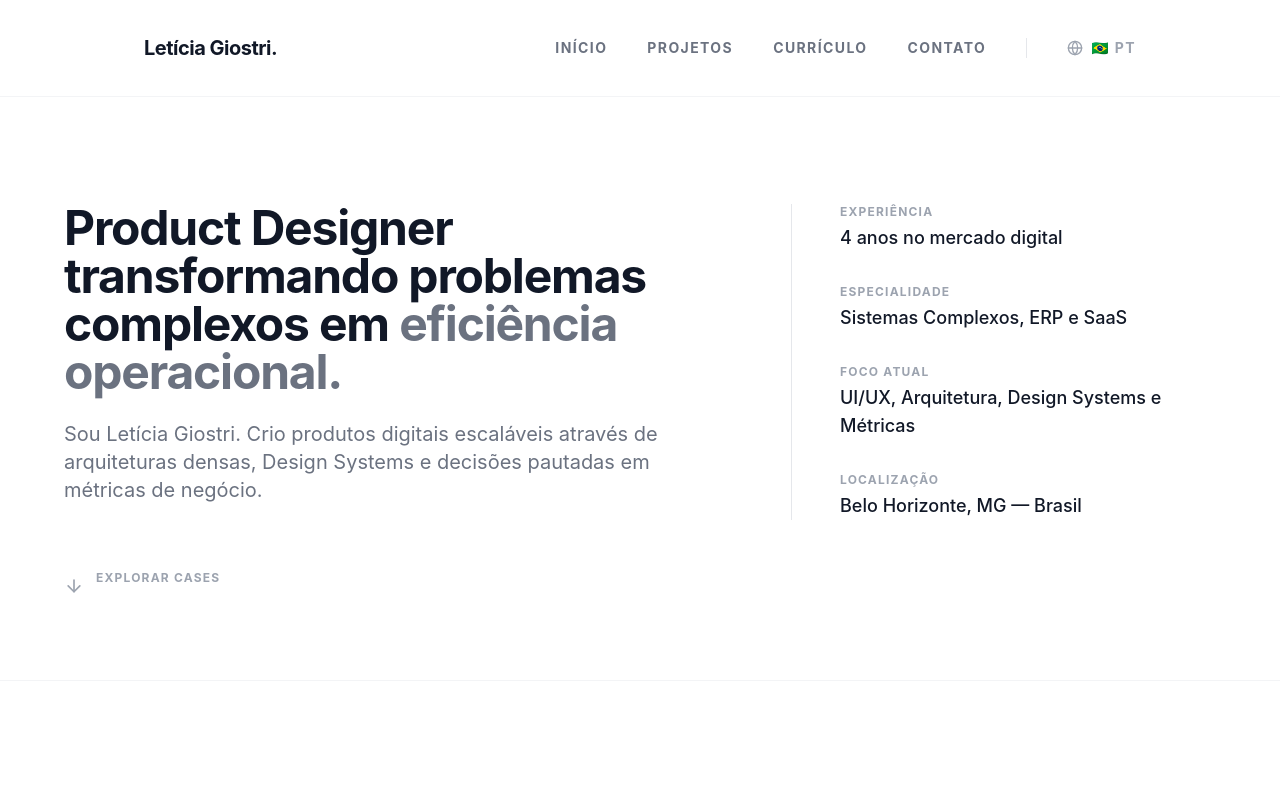
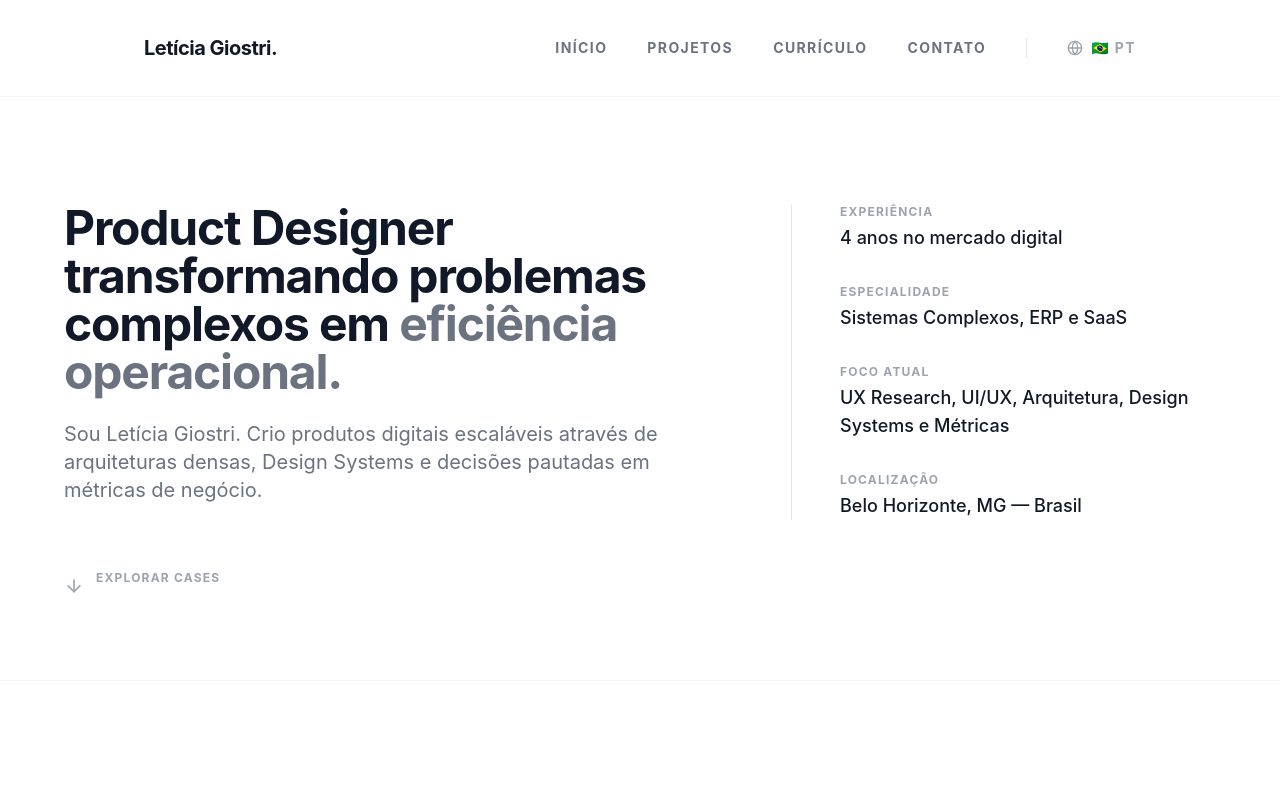
Before and after one commit to GiostriDesignerDeveloper/PROJETO-VSCODE-LET, a React (Vite) app: page / in a window 1280 px wide. Shown: the top 800 px of the page. Built offline with nearby package versions, Linux system fonts and the light colour scheme.

Commit message:
CHANGE 62

```diff
--- a/src/components/Hero.tsx
+++ b/src/components/Hero.tsx
@@ -84,8 +84,8 @@ const Hero = () => {
                 </span>
                 <span className="text-lg font-medium text-gray-900">
                   {language === "pt"
-                    ? "UI/UX, Arquitetura, Design Systems e Métricas"
-                    : "UI/UX, Architecture, Design Systems and Metrics"}
+                    ? "UX Research, UI/UX, Arquitetura, Design Systems e Métricas"
+                    : "UX Research, UI/UX, Architecture, Design Systems and Metrics"}
                 </span>
               </li>
               <li>
```
